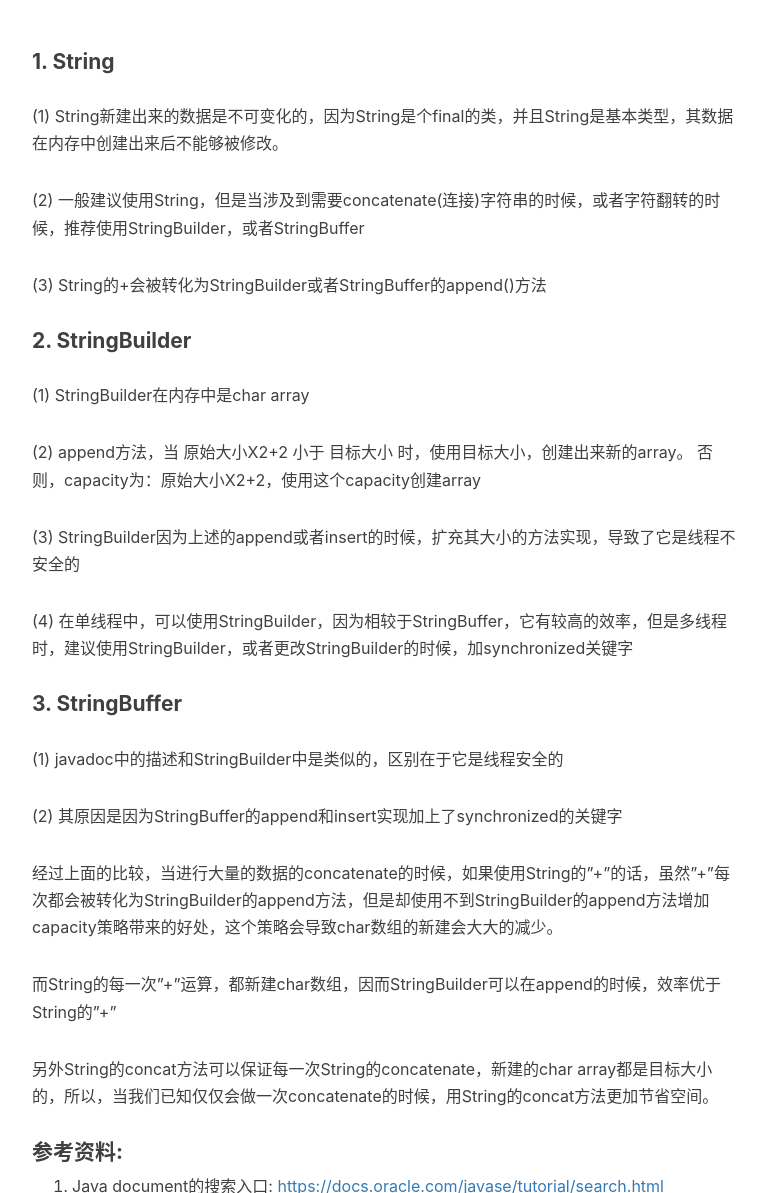
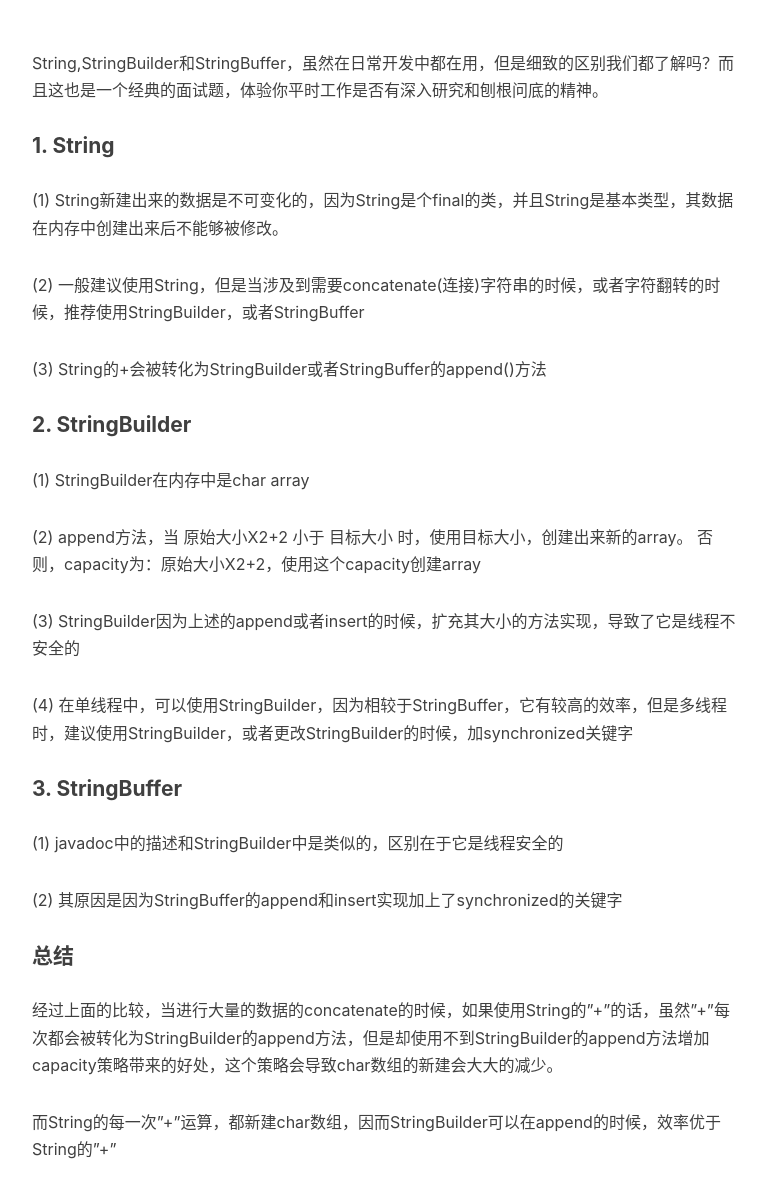
Before and after one commit to baiscjava/basicjava.github.io, a Jekyll site: the page built from _posts/2017-01-05-String,StringBuilderStringBuffer的区别.md, in a window 1280 px wide and 1400 px high, scrolled down 310 px. Shown: the part 207-1400 px from the top of the window, without its empty margins (233-999 px from the left). Built offline with Jekyll 4.4.1, drawn with Linux system fonts in a browser that asks for light colours; nearby versions of some CDN libraries; comment, search, counter and statistics services are not loaded.

Commit message:
Update 2017-01-05-String,StringBuilderStringBuffer的区别.md

```diff
--- a/_posts/2017-01-05-String,StringBuilderStringBuffer的区别.md
+++ b/_posts/2017-01-05-String,StringBuilderStringBuffer的区别.md
@@ -9,6 +9,8 @@ tags:
     - StringBuffer
     - 区别
 ---
+
+String,StringBuilder和StringBuffer，虽然在日常开发中都在用，但是细致的区别我们都了解吗？而且这也是一个经典的面试题，体验你平时工作是否有深入研究和刨根问底的精神。
 
 #### 1. String
 (1) String新建出来的数据是不可变化的，因为String是个final的类，并且String是基本类型，其数据在内存中创建出来后不能够被修改。
@@ -31,6 +33,7 @@ tags:
 
 (2) 其原因是因为StringBuffer的append和insert实现加上了synchronized的关键字
 
+#### 总结
 经过上面的比较，当进行大量的数据的concatenate的时候，如果使用String的"+"的话，虽然"+"每次都会被转化为StringBuilder的append方法，但是却使用不到StringBuilder的append方法增加capacity策略带来的好处，这个策略会导致char数组的新建会大大的减少。
 
 而String的每一次"+"运算，都新建char数组，因而StringBuilder可以在append的时候，效率优于String的"+"
```
